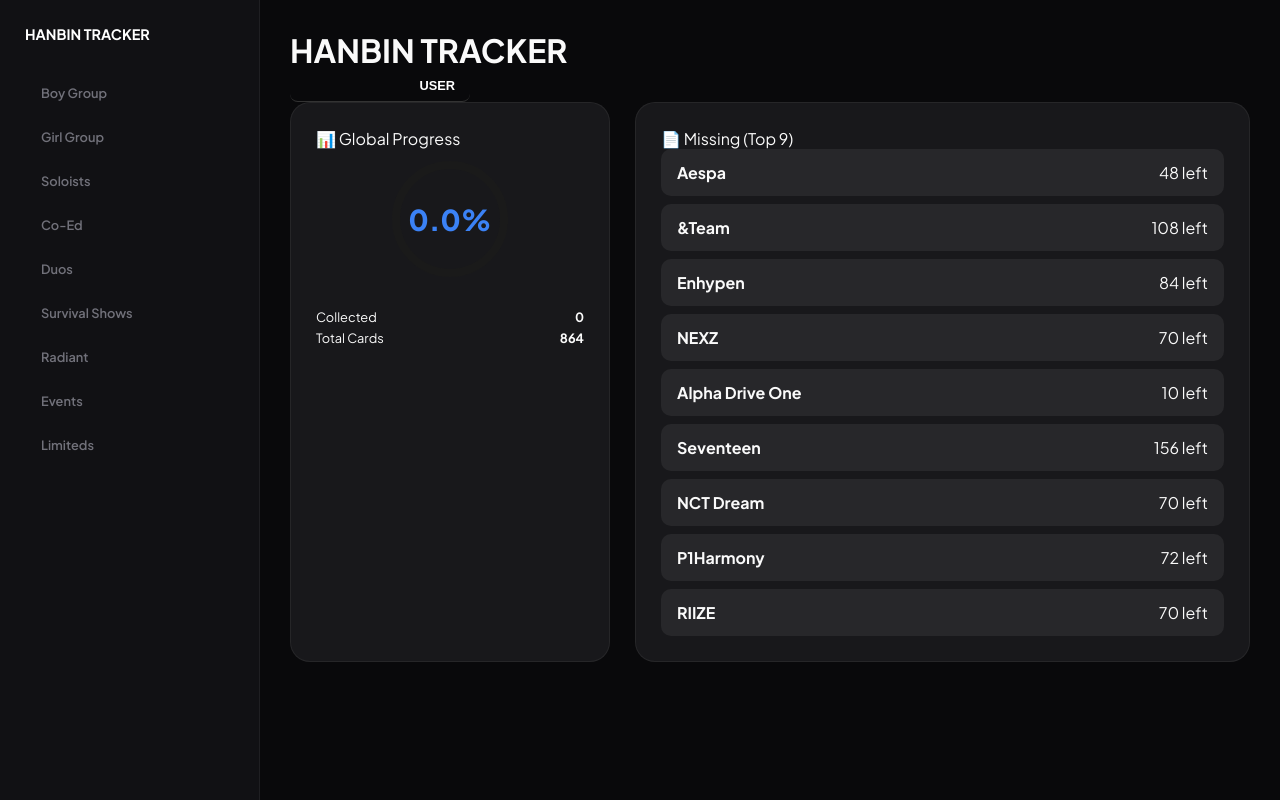
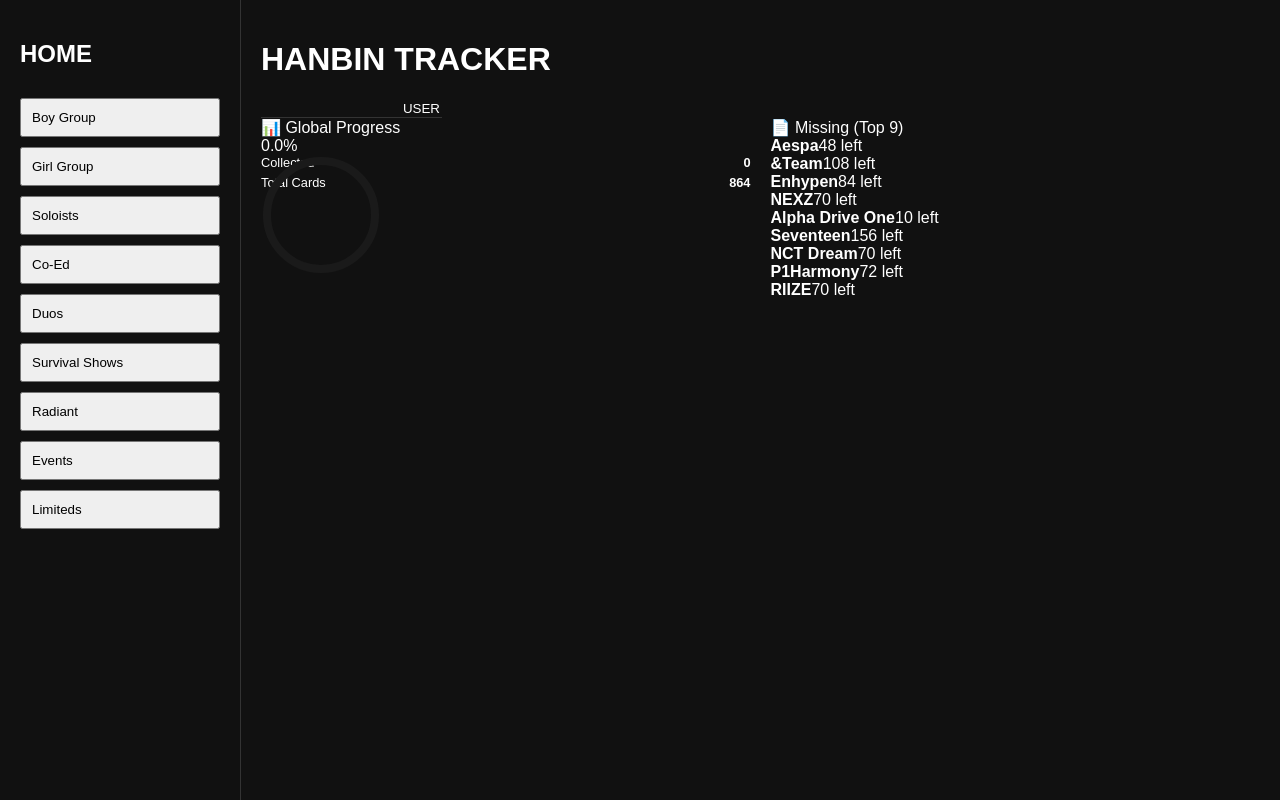
Before and after one commit to wezeley/Hanbin-Track, a React (Vite) app: page / in a window 1280 px wide. Built offline with nearby package versions, Linux system fonts and the light colour scheme.

Commit message:
Reset Inteiro

```diff
--- a/src/App.css
+++ b/src/App.css
@@ -1,189 +1,32 @@
-@import url('https://fonts.googleapis.com/css2?family=Plus+Jakarta+Sans:wght@400;600;700;800&family=Space+Grotesk:wght@500;700&display=swap');
+/* CSS SKELETON - FOCO EM FUNCIONAMENTO */
+.app-skeleton { display: flex; min-height: 100vh; background: #111; color: white; }
 
-:root {
-  --bg: #09090b;
-  --sidebar: #111114;
-  --surface: #18181b;
-  --surface-brighter: #27272a;
-  --accent: #3b82f6;
-  --owned: #22c55e;
-  --text: #fafafa;
-  --text-dim: #71717a;
-  --border: rgba(255, 255, 255, 0.06);
+.skeleton-sidebar {
+  width: 200px; border-right: 1px solid #333; padding: 20px;
+  display: flex; flex-direction: column; gap: 10px;
 }
+.skeleton-sidebar button { cursor: pointer; padding: 10px; text-align: left; }
+.skeleton-sidebar button.active { background: blue; color: white; }
 
-* { box-sizing: border-box; margin: 0; padding: 0; }
-body { background-color: var(--bg); color: var(--text); font-family: 'Plus Jakarta Sans', sans-serif; overflow-x: hidden; }
+.skeleton-main { flex: 1; padding: 20px; }
 
-/* LAYOUT BASE */
-.app-layout {
-  display: flex;
-  min-height: 100vh;
-  width: 100vw;
-}
+/* Dashboard Duas Colunas */
+.dashboard-layout { display: grid; grid-template-columns: 1fr 1fr; gap: 20px; }
 
-/* SIDEBAR FIXA */
-.sidebar {
-  width: 260px;
-  background: var(--sidebar);
-  border-right: 1px solid var(--border);
-  padding: 25px;
-  display: flex;
-  flex-direction: column;
-  position: sticky;
-  top: 0;
-  height: 100vh;
-  flex-shrink: 0; /* Impede a sidebar de encolher */
-}
+/* Grid de Grupos */
+.skeleton-group-list { display: grid; grid-template-columns: repeat(auto-fill, minmax(150px, 1fr)); gap: 10px; }
+.skeleton-group-item { border: 1px solid #444; padding: 20px; cursor: pointer; text-align: center; }
 
-.main-content {
-  flex: 1;
-  padding: 30px;
-  overflow-y: auto;
-  min-width: 0; /* Importante para o flexbox não quebrar */
-}
+/* Raridades e Cartas */
+.skeleton-rarity-row { display: flex; align-items: center; gap: 10px; margin-bottom: 10px; border-bottom: 1px solid #222; padding: 5px 0; }
+.skeleton-grid { display: flex; flex-direction: row; gap: 5px; overflow-x: auto; }
 
-/* SIDEBAR ITEMS */
-.side-item {
-  padding: 12px 16px;
-  border-radius: 10px;
-  font-size: 0.8rem;
-  font-weight: 600;
-  color: var(--text-dim);
-  cursor: pointer;
-  margin-bottom: 4px;
-  transition: 0.2s;
-}
-.side-item:hover { background: var(--surface); color: white; }
-.side-item.active { background: var(--accent); color: white; }
+/* Cartas Medida Fixa */
+.card { width: 55px; height: 77px; cursor: pointer; flex-shrink: 0; }
+.card-inner { width: 55px; height: 77px; border: 1px solid #555; overflow: hidden; }
+.card-image { width: 100%; height: 100%; object-fit: fill; display: block; }
+.card.owned .card-inner { border-color: green; }
+.card:not(.owned) img { opacity: 0.2; }
 
-/* HEADER INTERNO */
-.top-nav-internal {
-  display: flex;
-  justify-content: space-between;
-  align-items: center;
-  margin-bottom: 30px;
-}
-
-.username-input {
-  background: var(--surface);
-  border: 1px solid var(--border);
-  padding: 8px 15px;
-  border-radius: 8px;
-  color: white;
-  font-weight: 700;
-  font-size: 0.8rem;
-  text-align: right;
-  width: 180px;
-  outline: none;
-}
-
-/* DASHBOARD 2 COLUNAS */
-.dashboard-layout {
-  display: grid;
-  grid-template-columns: 320px 1fr;
-  gap: 25px;
-}
-
-.dashboard-column {
-  background: var(--surface);
-  padding: 25px;
-  border-radius: 20px;
-  border: 1px solid var(--border);
-}
-
-/* PROGRESSO CIRCULAR */
-.circle-container {
-  width: 140px; height: 140px; margin: 0 auto 20px;
-  position: relative; display: flex; align-items: center; justify-content: center;
-}
-.circle-value { font-size: 1.8rem; font-weight: 800; color: var(--accent); }
-
-/* LISTA DE MISSING */
-.missing-grid {
-  display: grid;
-  grid-template-columns: 1fr;
-  gap: 8px;
-}
-.missing-item-tcg {
-  background: var(--surface-brighter);
-  padding: 12px 15px;
-  border-radius: 10px;
-  display: flex;
-  justify-content: space-between;
-  align-items: center;
-  cursor: pointer;
-  border: 1px solid transparent;
-}
-.missing-item-tcg:hover { border-color: var(--accent); }
-
-/* VIEW DO GRUPO (FOCADO) */
-.focused-header-premium {
-  display: flex;
-  justify-content: space-between;
-  align-items: center;
-  background: var(--surface);
-  padding: 20px 30px;
-  border-radius: 16px;
-  border: 1px solid var(--border);
-  margin-bottom: 30px;
-}
-
-.set-section { margin-bottom: 40px; }
-
-/* CONTROLES DO SET */
-.set-controls-pro {
-  display: flex;
-  align-items: center;
-  justify-content: center;
-  gap: 15px;
-  margin-bottom: 20px;
-}
-
-.rarity-row {
-  display: flex;
-  flex-direction: row; /* GARANTE LADO A LADO */
-  align-items: center;
-  justify-content: center;
-  gap: 15px;
-  margin-bottom: 15px;
-}
-
-.grid {
-  display: flex;
-  flex-direction: row;
-  gap: 4px;
-}
-
-/* CARTAS - MEDIDA 55x77 */
-.card {
-  width: 55px !important;
-  height: 77px !important;
-  cursor: pointer;
-  transition: transform 0.2s;
-  flex-shrink: 0;
-}
-.card-inner {
-  width: 55px; height: 77px;
-  border-radius: 4px;
-  overflow: hidden;
-  border: 1px solid var(--border);
-  background: #000;
-}
-.card-image { width: 100%; height: 100%; object-fit: fill; display: block; }
-
-.card:hover { transform: scale(1.8); z-index: 100; box-shadow: 0 0 20px rgba(0,0,0,1); }
-.card:not(.owned) .card-image { opacity: 0.2; filter: grayscale(1) blur(0.5px); }
-.card.owned .card-inner { border-color: var(--owned); box-shadow: 0 0 10px rgba(34, 197, 94, 0.4); }
-
-.rarity-toggle { background: none; border: none; color: #222; cursor: pointer; font-size: 1.1rem; }
-.rarity-toggle.active { color: var(--owned); }
-
-/* MOBILE */
-@media (max-width: 900px) {
-  .app-layout { flex-direction: column; }
-  .sidebar { width: 100%; height: auto; flex-direction: row; overflow-x: auto; position: relative; padding: 15px; }
-  .main-content { padding: 15px; }
-  .dashboard-layout { grid-template-columns: 1fr; }
-  .rarity-row { flex-direction: column; }
-}
+/* Set Header */
+.skeleton-set-header { background: #333; padding: 10px; margin-bottom: 10px; cursor: pointer; }
--- a/src/App.jsx
+++ b/src/App.jsx
@@ -10,14 +10,14 @@ function App() {
   const [activeTab, setActiveTab] = useState(null);
   const [selectedGroup, setSelectedGroup] = useState(null);
   const [expandedSets, setExpandedSets] = useState({});
-  const [showOnlyMissing, setShowOnlyMissing] = useState(false);
 
   useEffect(() => localStorage.setItem('hanbin-collection', JSON.stringify(ownedCards)), [ownedCards]);
 
   const toggleCard = (id) => setOwnedCards(prev => prev.includes(id) ? prev.filter(x => x !== id) : [...prev, id]);
   const handleTabChange = (cat) => { setActiveTab(cat); setSelectedGroup(null); };
-  const toggleSetExpand = (setId) => setExpandedSets(prev => ({ ...prev, [setId]: prev[setId] === undefined ? false : !prev[setId] }));
+  const toggleSet = (id) => setExpandedSets(p => ({ ...p, [id]: p[id] === undefined ? false : !p[id] }));
 
+  // Lógica do maxSet (1.1, 2.5, etc)
   const getGroupStructure = (group) => {
     const maxVal = group.maxSet || 1;
     const lastSetId = Math.floor(maxVal);
@@ -30,117 +30,70 @@ function App() {
     return sets;
   };
 
-  const markRarity = (group, set, rarity) => {
-    const ids = group.members.map(m => `${group.code}#${m.code}${String(((set.id - 1) * 5) + rarity + (m.offset || 0)).padStart(3, '0')}`);
-    const hasAll = ids.every(id => ownedCards.includes(id));
-    setOwnedCards(prev => hasAll ? prev.filter(id => !ids.includes(id)) : [...new Set([...prev, ...ids])]);
-  };
-
-  const markSet = (group, set) => {
-    const ids = [];
-    set.rarities.forEach(r => group.members.forEach(m => {
-      ids.push(`${group.code}#${m.code}${String(((set.id - 1) * 5) + r + (m.offset || 0)).padStart(3, '0')}`);
-    }));
-    const hasAll = ids.every(id => ownedCards.includes(id));
-    setOwnedCards(prev => hasAll ? prev.filter(id => !ids.includes(id)) : [...new Set([...prev, ...ids])]);
-  };
-
   const baseUrl = import.meta.env.BASE_URL;
   const filteredGroups = HANBIN_DATA.groups.filter(g => g.category?.toLowerCase() === activeTab?.toLowerCase());
 
   return (
-    <div className="app-layout">
-      {/* SIDEBAR FIXA */}
-      <aside className="sidebar">
-        <h1 className="title" onClick={() => {setActiveTab(null); setSelectedGroup(null);}} style={{color: 'white', marginBottom: '30px', fontSize: '0.9rem'}}>HANBIN TRACKER</h1>
+    <div className="app-skeleton">
+      {/* SIDEBAR DE NAVEGAÇÃO */}
+      <aside className="skeleton-sidebar">
+        <h2 onClick={() => {setActiveTab(null); setSelectedGroup(null);}}>HOME</h2>
         {HANBIN_DATA.categories.map(cat => (
-          <div key={cat} className={`side-item ${activeTab === cat ? 'active' : ''}`} onClick={() => handleTabChange(cat)}>{cat}</div>
+          <button key={cat} onClick={() => handleTabChange(cat)} className={activeTab === cat ? 'active' : ''}>
+            {cat}
+          </button>
         ))}
       </aside>
 
-      <main className="main-content">
-        {/* Passamos HANBIN_DATA e ownedCards para o Header funcionar */}
-        <Header title={HANBIN_DATA.botName} onHome={() => {setActiveTab(null); setSelectedGroup(null);}} ownedCards={ownedCards} baseUrl={baseUrl} hanbinData={HANBIN_DATA} />
+      <main className="skeleton-main">
+        <Header title={HANBIN_DATA.botName} ownedCards={ownedCards} baseUrl={baseUrl} hanbinData={HANBIN_DATA} />
 
+        {/* 1. TELA HOME */}
         {!activeTab ? (
           <Dashboard ownedCards={ownedCards} onTabChange={handleTabChange} />
-        ) : !selectedGroup ? (
-          <div className="expansion-grid">
-            {filteredGroups.map(g => {
-              const owned = ownedCards.filter(id => id.split('#')[0] === g.code).length;
-              const total = getGroupStructure(g).reduce((s, set) => s + (g.members.length * set.rarities.length), 0);
-              const p = ((owned / total) * 100).toFixed(0);
-              return (
-                <div key={g.code} className="expansion-card" onClick={() => setSelectedGroup(g)}>
-                  <span className="exp-name">{g.name}</span>
-                  <div style={{display: 'flex', justifyContent: 'space-between', fontSize: '0.65rem', marginBottom: '8px'}}>
-                    <span style={{color: '#71717a'}}>{owned} / {total} Cards</span>
-                    <span style={{color: 'white'}}>{p}%</span>
+        ) :
+        /* 2. TELA LISTA DE GRUPOS */
+        !selectedGroup ? (
+          <div className="skeleton-group-list">
+            {filteredGroups.map(g => (
+              <div key={g.code} className="skeleton-group-item" onClick={() => setSelectedGroup(g)}>
+                {g.name}
               </div>
-                  <div className="exp-progress-bar"><div className="exp-progress-fill" style={{width: `${p}%`}}></div></div>
-                </div>
-              );
-            })}
+            ))}
           </div>
         ) : (
-          <div className="focused-group-view">
-            <div className="focused-header-premium">
-              <h2 style={{fontSize: '1.5rem', fontWeight: 800}}>{selectedGroup.name}</h2>
-              <div style={{display: 'flex', gap: '10px'}}>
-                <button className={`tab-button ${!showOnlyMissing ? 'active' : ''}`} onClick={() => setShowOnlyMissing(false)}>ALL</button>
-                <button className={`tab-button ${showOnlyMissing ? 'active' : ''}`} onClick={() => setShowOnlyMissing(true)}>MISSING</button>
-                <button className="close-btn" onClick={() => setSelectedGroup(null)}>CLOSE</button>
-              </div>
+          /* 3. TELA DENTRO DO GRUPO */
+          <div className="skeleton-group-view">
+            <button onClick={() => setSelectedGroup(null)}>VOLTAR</button>
+            <h1>{selectedGroup.name}</h1>
+
+            {getGroupStructure(selectedGroup).map(set => (
+              <div key={set.id} className="skeleton-set">
+                <div className="skeleton-set-header" onClick={() => toggleSet(set.id)}>
+                   SET {set.id} {expandedSets[set.id] === false ? '[Abrir]' : '[Fechar]'}
                 </div>
 
-            {getGroupStructure(selectedGroup).map(set => {
-              const isExp = expandedSets[set.id] !== false;
-              const setIds = [];
-              set.rarities.forEach(r => selectedGroup.members.forEach(m => setIds.push(`${selectedGroup.code}#${m.code}${String(((set.id - 1) * 5) + r + (m.offset || 0)).padStart(3, '0')}`)));
-              const isSetComplete = setIds.every(id => ownedCards.includes(id));
-
-              return (
-                <div key={set.id} className="set-section">
-                  <div className="set-controls-pro">
-                    <img src={`${baseUrl}symbols/S${set.id}.webp`} className="set-symbol-icon" onClick={() => toggleSetExpand(set.id)} />
-                    <input type="checkbox" className="set-checkbox" checked={isSetComplete} onChange={() => markSet(selectedGroup, set)} />
-                    <button className="rarity-toggle" onClick={() => toggleSetExpand(set.id)}>{isExp ? '▼' : '▶'}</button>
-                  </div>
-
-                  {isExp && (
-                    <div className="rarities-container">
-                      {set.rarities.map(r => {
-                        const rIds = selectedGroup.members.map(m => `${selectedGroup.code}#${m.code}${String(((set.id - 1) * 5) + r + (m.offset || 0)).padStart(3, '0')}`);
-                        const isRarityComplete = rIds.every(id => ownedCards.includes(id));
-
-                        // Filtro de Missing
-                        if (showOnlyMissing && isRarityComplete) return null;
-
-                        return (
-                          <div key={r} className="rarity-row">
-                            <button className={`rarity-toggle ${isRarityComplete ? 'active' : ''}`} onClick={() => markRarity(selectedGroup, set, r)}>❤</button>
-                            <div className="grid">
+                {expandedSets[set.id] !== false && (
+                  <div className="skeleton-rarities">
+                    {set.rarities.map(r => (
+                      <div key={r} className="skeleton-rarity-row">
+                        <span>{r}H</span>
+                        <div className="skeleton-grid">
                           {selectedGroup.members.map(m => {
-                                const botId = `${selectedGroup.code}#${m.code}${String(((set.id - 1) * 5) + r + (m.offset || 0)).padStart(3, '0')}`;
-                                const isCardOwned = ownedCards.includes(botId);
-
-                                if (showOnlyMissing && isCardOwned) return null;
-
+                            const seq = ((set.id - 1) * 5) + r + (m.offset || 0);
+                            const botId = `${selectedGroup.code}#${m.code}${String(seq).padStart(3, '0')}`;
                             const folder = (selectedGroup.folder || selectedGroup.code).toUpperCase();
                             const fileName = encodeURIComponent(botId).toUpperCase();
                             const path = `${baseUrl}cards/${folder}/${fileName}.png`;
-
-                                return <Card key={botId} botId={botId} imagePath={path} isOwned={isCardOwned} onToggle={toggleCard} />;
+                            return <Card key={botId} botId={botId} imagePath={path} isOwned={ownedCards.includes(botId)} onToggle={toggleCard} />;
                           })}
                         </div>
                       </div>
-                        )
-                      })}
+                    ))}
                   </div>
                 )}
               </div>
-              );
-            })}
+            ))}
           </div>
         )}
       </main>
```
Lines whose indentation alone changed are shown as unchanged.
